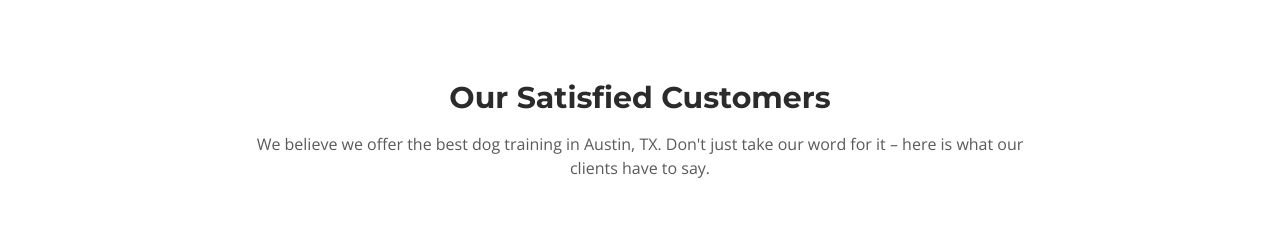
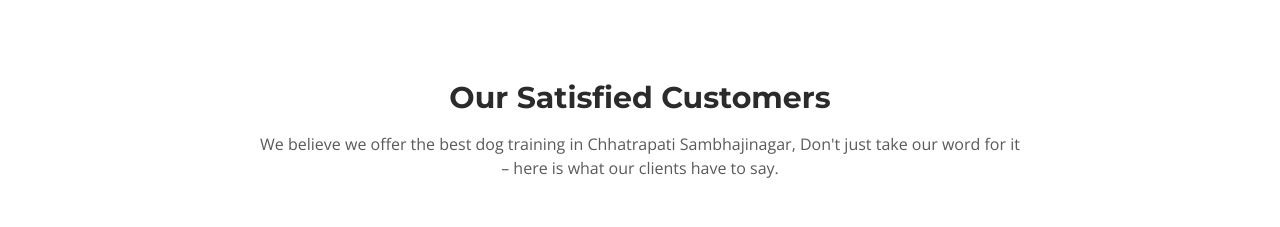
Before and after one commit to rp98nt/samspet, a Next.js app: page / in a window 1280 px wide. Shown: the part 3500-3727 px from the top of the page. Built offline with nearby package versions, Linux system fonts and the light colour scheme; grey boxes are pictures that could not be loaded.

Commit message:
Update testimonials intro location to Chhatrapati Sambhajinagar.

```diff
--- a/src/components/home/TestimonialsSection.tsx
+++ b/src/components/home/TestimonialsSection.tsx
@@ -1,6 +1,6 @@
 import Image from "next/image";
 import { StarIcon } from "@/components/icons";
-import { testimonials } from "@/data/site";
+import { site, testimonials } from "@/data/site";
 
 export function TestimonialsSection() {
   return (
@@ -10,8 +10,8 @@ export function TestimonialsSection() {
           Our Satisfied Customers
         </h2>
         <p className="mx-auto mt-4 max-w-3xl text-center text-brand-muted">
-          We believe we offer the best dog training in Austin, TX. Don&apos;t just
-          take our word for it – here is what our clients have to say.
+          We believe we offer the best dog training in {site.city}, Don&apos;t
+          just take our word for it – here is what our clients have to say.
         </p>
 
         <div className="mt-12 grid gap-10 md:grid-cols-3">
```
